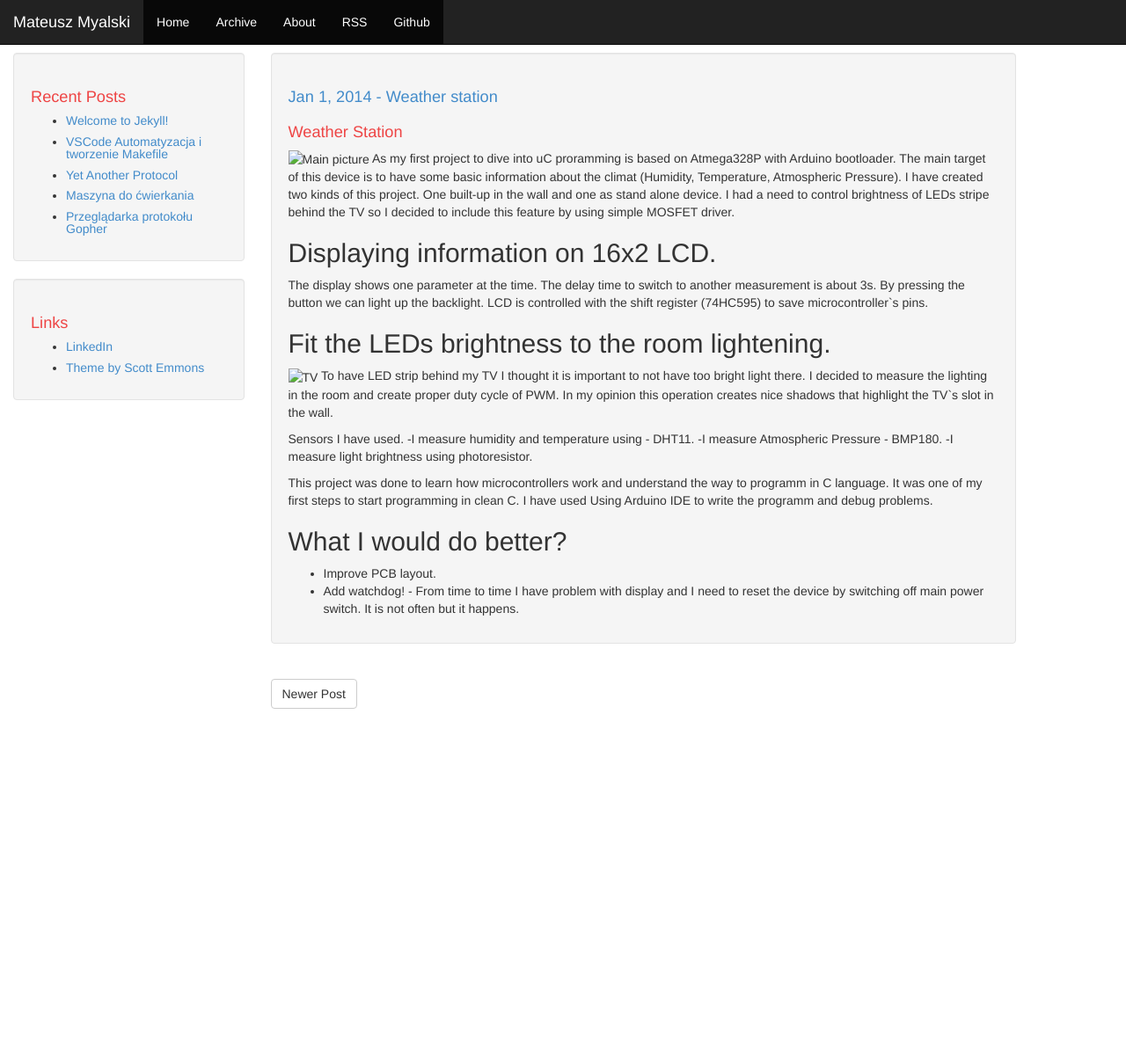
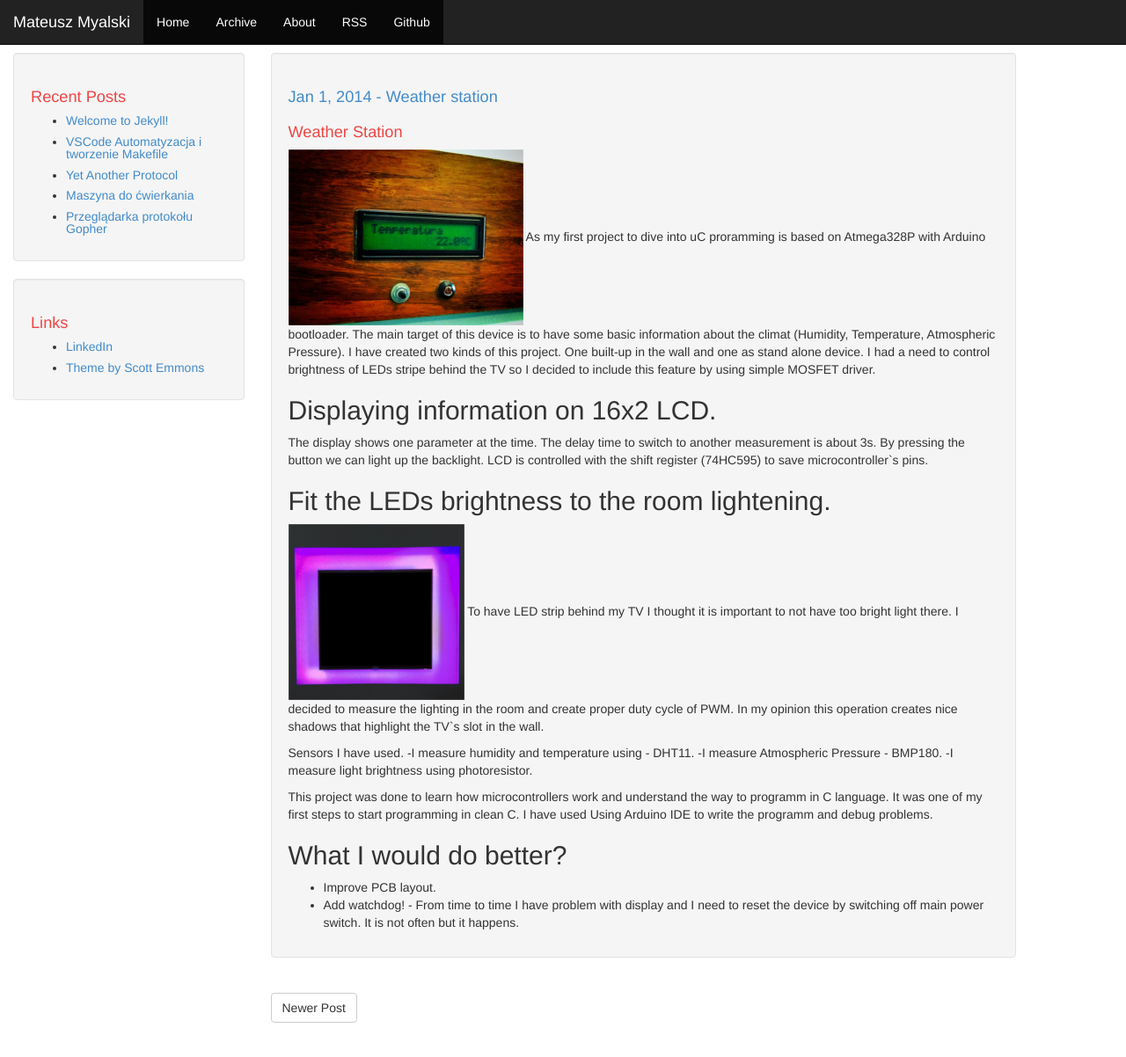
Before and after one commit to MateuszMyalski/MateuszMyalski.github.io, a Jekyll site: the page built from _posts/2014-01-01-Weather-station.md, in a window 1280 px wide and 1243 px high. Shown: the top 1202 px of the window at 88% size. Built offline with Jekyll 4.4.1, drawn with Linux system fonts in a browser that asks for light colours.

Commit message:
Images test

```diff
--- a/_posts/2014-01-01-Weather-station.md
+++ b/_posts/2014-01-01-Weather-station.md
@@ -4,7 +4,7 @@ title: "Weather station"
 date:   2014-01-01
 ---
 # Weather Station
-![Main picture](images/weather_station/main.jpg)
+![Main picture](/images/weather_station/main.jpg)
 As my first project to dive into uC proramming is based on Atmega328P with Arduino bootloader. The main target of this device is to have some basic information about the climat (Humidity, Temperature, Atmospheric Pressure).
 I have created two kinds of this project. One built-up in the wall and one as stand alone device.
 I had a need to control brightness of LEDs stripe behind the TV so I decided to include this feature by using simple MOSFET driver.
@@ -14,7 +14,7 @@ The display shows one parameter at the time. The delay time to switch to another
 LCD is controlled with the shift register (74HC595) to save microcontroller`s pins.
 
 ## Fit the LEDs brightness to the room lightening.
-![TV](images/weather_station/TV.PNG)
+![TV](/images/weather_station/TV.PNG)
 To have LED strip behind my TV I thought it is important to not have too bright light there. I decided to measure the lighting in the room and create proper duty cycle of PWM.
 In my opinion this operation creates nice shadows that highlight the TV`s slot in the wall.
 
```
